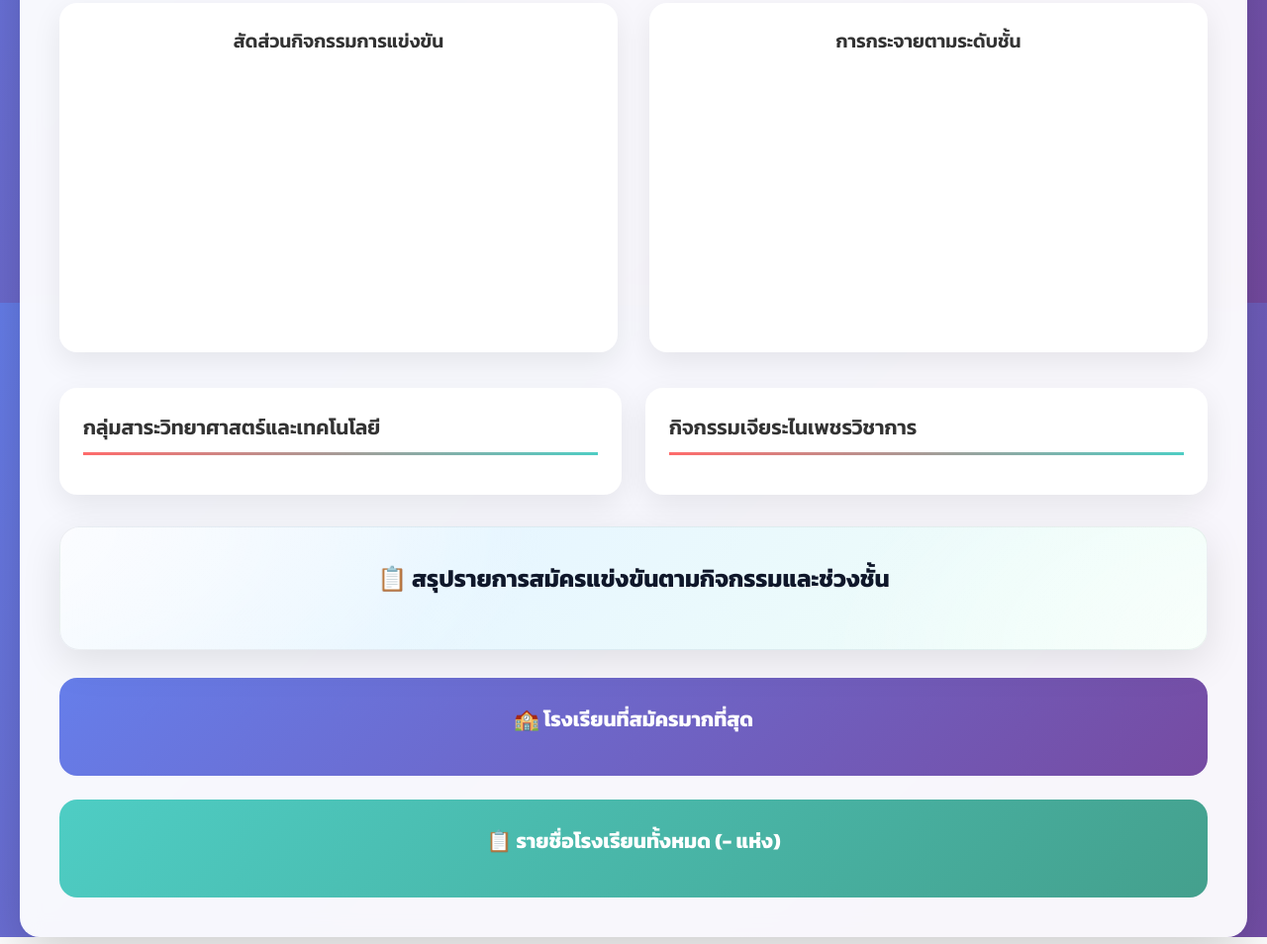
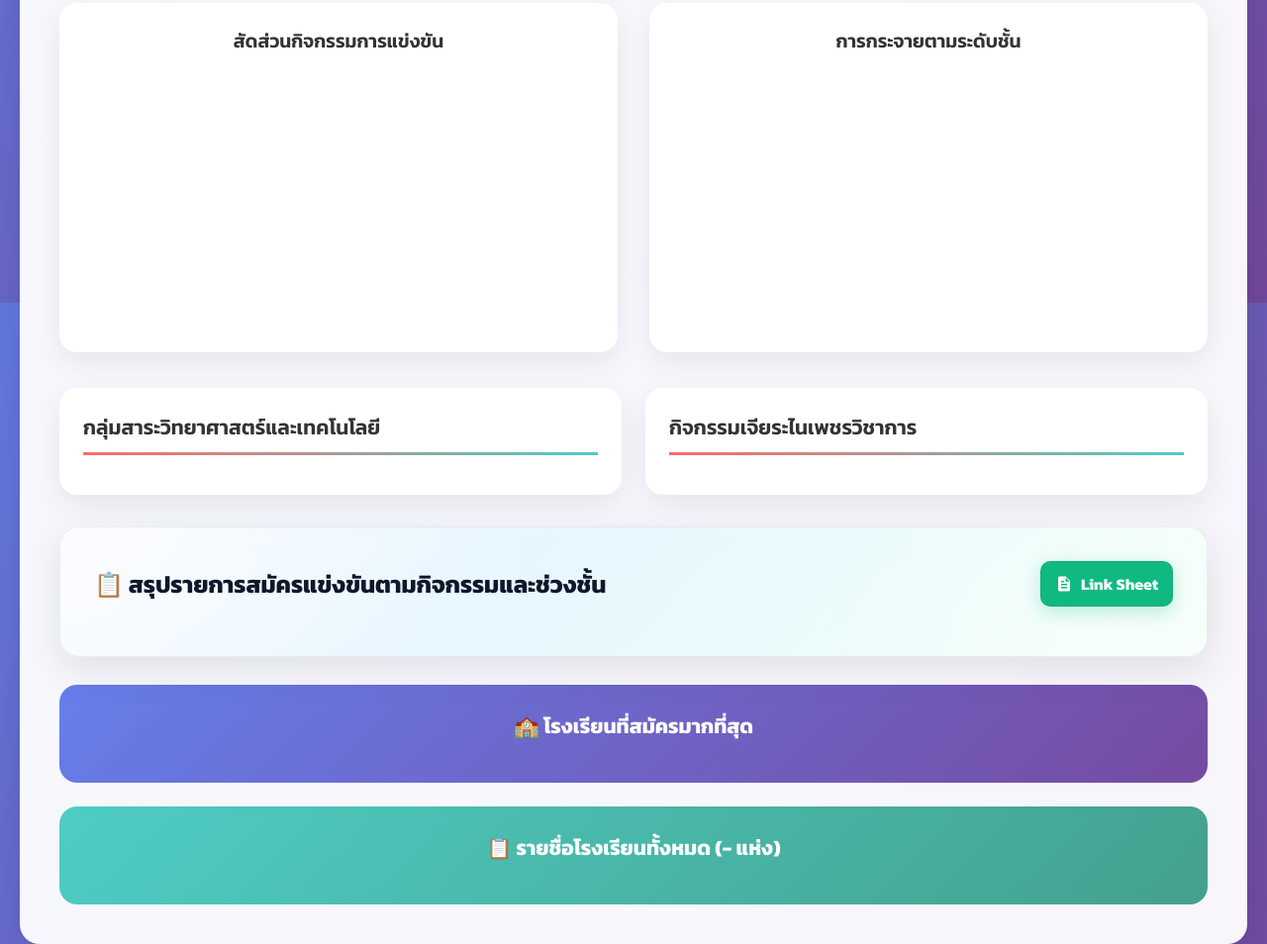
Before and after one commit to jjnikom576/NganwitPTK27, a plain HTML site: page index.html in a window 1280 px wide. Shown: the part 494-1448 px from the top of the page at 99% size. Drawn offline with nearby package versions, Linux system fonts and the light colour scheme.

Commit message:
add sheet link

```diff
--- a/app.js
+++ b/app.js
@@ -1,5 +1,6 @@
 // ===== Config =====
 const APPS_SCRIPT_URL = 'https://script.google.com/macros/s/AKfycbwgvbRGmt1RoMdPU3-tGQuvvljQXo9A-CEWC6SIxddS9wqXMiZfzTlDBFckck8zf0E3/exec';
+const SHEET_URL = 'https://docs.google.com/spreadsheets/d/1YWiVCOdosAo6hlooooD0jX2UYdXL6tr3-d4kbbyFERw';
 
 // ===== State =====
 let competitionChart = null;
@@ -192,6 +193,10 @@ function fetchDataJSONP(){
 
 // ===== Start =====
 window.addEventListener('DOMContentLoaded', ()=>{
+  // set ลิงก์ปุ่มชีต
+  const a = document.getElementById('sheetLink');
+  if (a) a.href = SHEET_URL;
+
   fetchDataJSONP();
-  // ถ้าอยาก auto-refresh: setInterval(fetchDataJSONP, 30000);
+  // setInterval(fetchDataJSONP, 30000); // ถ้าต้อง auto-refresh
 });
--- a/index.html
+++ b/index.html
@@ -1,8 +1,9 @@
 <!DOCTYPE html>
 <html lang="th">
+
 <head>
-  <meta charset="UTF-8"/>
-  <meta name="viewport" content="width=device-width, initial-scale=1.0"/>
+  <meta charset="UTF-8" />
+  <meta name="viewport" content="width=device-width, initial-scale=1.0" />
   <title>งานวิทย์ 27 & เจียระไนเพชรวิชาการ — สรุปการสมัคร</title>
 
   <!-- Fonts & Chart.js -->
@@ -13,6 +14,7 @@
   <!-- Styles -->
   <link rel="stylesheet" href="styles.css">
 </head>
+
 <body>
   <!-- Loader (หน้าเต็ม) -->
   <div id="pageLoader" class="loader-overlay" aria-hidden="true">
@@ -79,9 +81,25 @@
 
     <!-- Detailed (ดีไซน์ใหม่) -->
     <section class="detailed-section fancy" aria-label="สรุปรายการสมัครแข่งขันตามกิจกรรมและช่วงชั้น">
-      <h3>📋 สรุปรายการสมัครแข่งขันตามกิจกรรมและช่วงชั้น</h3>
+      <div class="section-header">
+        <h3>📋 สรุปรายการสมัครแข่งขันตามกิจกรรมและช่วงชั้น</h3>
+
+        <!-- ปุ่มลิงก์ไป Google Sheet -->
+        <a id="sheetLink" class="link-btn" href="#" target="_blank" rel="noopener noreferrer"
+          aria-label="เปิด Google Sheet">
+          <!-- ไอคอนสเปรดชีต (SVG เบา ๆ) -->
+          <svg class="icon" viewBox="0 0 24 24" aria-hidden="true">
+            <path d="M14 2H6a2 2 0 0 0-2 2v16c0 1.1.9 2 2 2h12a2
+        2 0 0 0 2-2V8l-6-6zM14 9V3.5L19.5 9H14zM8 12h8v2H8v-2zm0
+        4h8v2H8v-2zm0-8h4v2H8V8z" />
+          </svg>
+          Link Sheet
+        </a>
+      </div>
+
       <div id="detailedActivities" class="detail-grid"></div>
     </section>
+
 
     <!-- Schools -->
     <section class="top-schools">
@@ -98,4 +116,5 @@
   <noscript>ต้องเปิดใช้งาน JavaScript เพื่อแสดงผลข้อมูล</noscript>
   <script src="app.js" defer></script>
 </body>
+
 </html>
--- a/styles.css
+++ b/styles.css
@@ -138,3 +138,32 @@ body{
   .header h1{ font-size:1.8em }
   .highlight-text{ font-size:1em }
 }
+
+/* Header ของหัวข้อ + ปุ่มลิงก์ */
+.section-header{
+  display:flex; align-items:center; justify-content:space-between;
+  gap:12px; flex-wrap:wrap; margin-bottom:16px;
+}
+.section-header h3{ margin:0; }
+
+/* ปุ่มลิงก์ไปชีต */
+.link-btn{
+  display:inline-flex; align-items:center; gap:8px;
+  background:#10b981; color:#fff; text-decoration:none;
+  padding:10px 14px; border-radius:10px; font-weight:700;
+  box-shadow:0 6px 18px rgba(16,185,129,.25);
+  border:1px solid rgba(15,23,42,.06);
+  transition:transform .1s ease, box-shadow .2s ease, background .2s ease;
+}
+.link-btn:hover{ transform:translateY(-1px); box-shadow:0 10px 24px rgba(16,185,129,.33); background:#0ea371; }
+.link-btn:active{ transform:translateY(0); }
+
+.link-btn .icon{
+  width:18px; height:18px; fill:#fff; display:block;
+}
+
+/* บีบปุ่มลงเมื่อจอแคบ */
+@media (max-width:480px){
+  .link-btn{ padding:8px 12px; font-weight:600; }
+  .link-btn .icon{ width:16px; height:16px; }
+}
```
